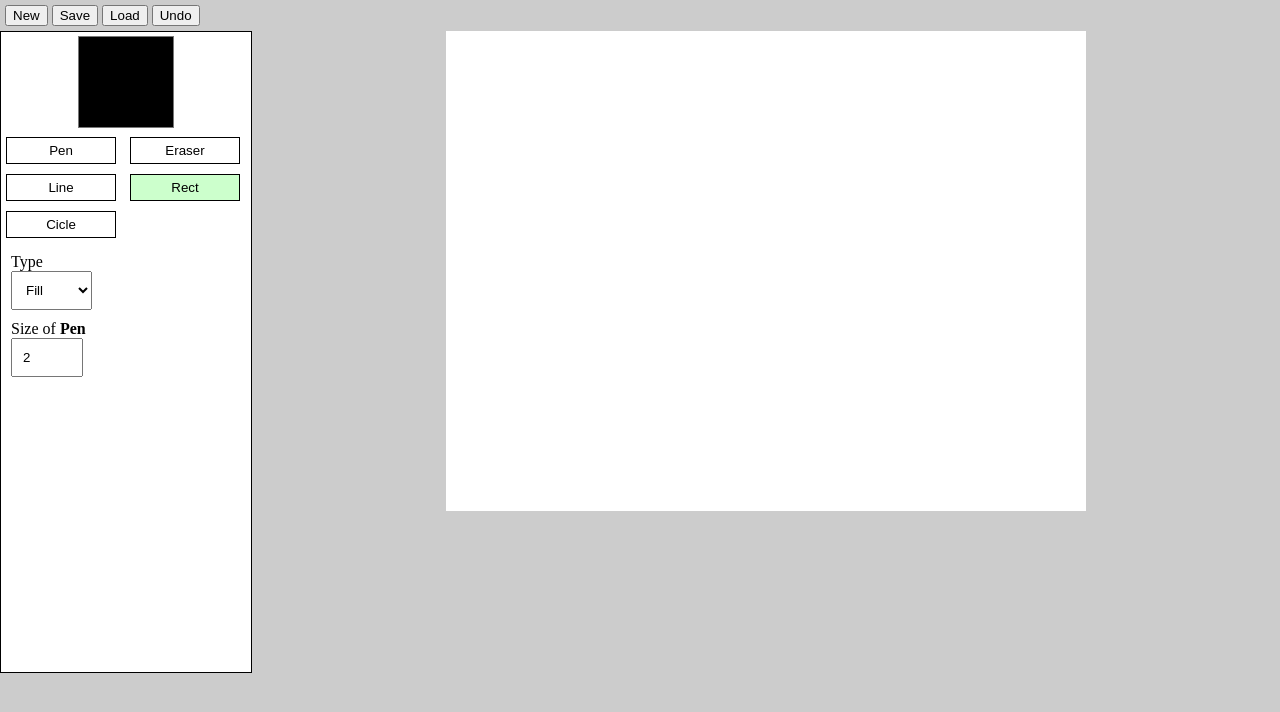
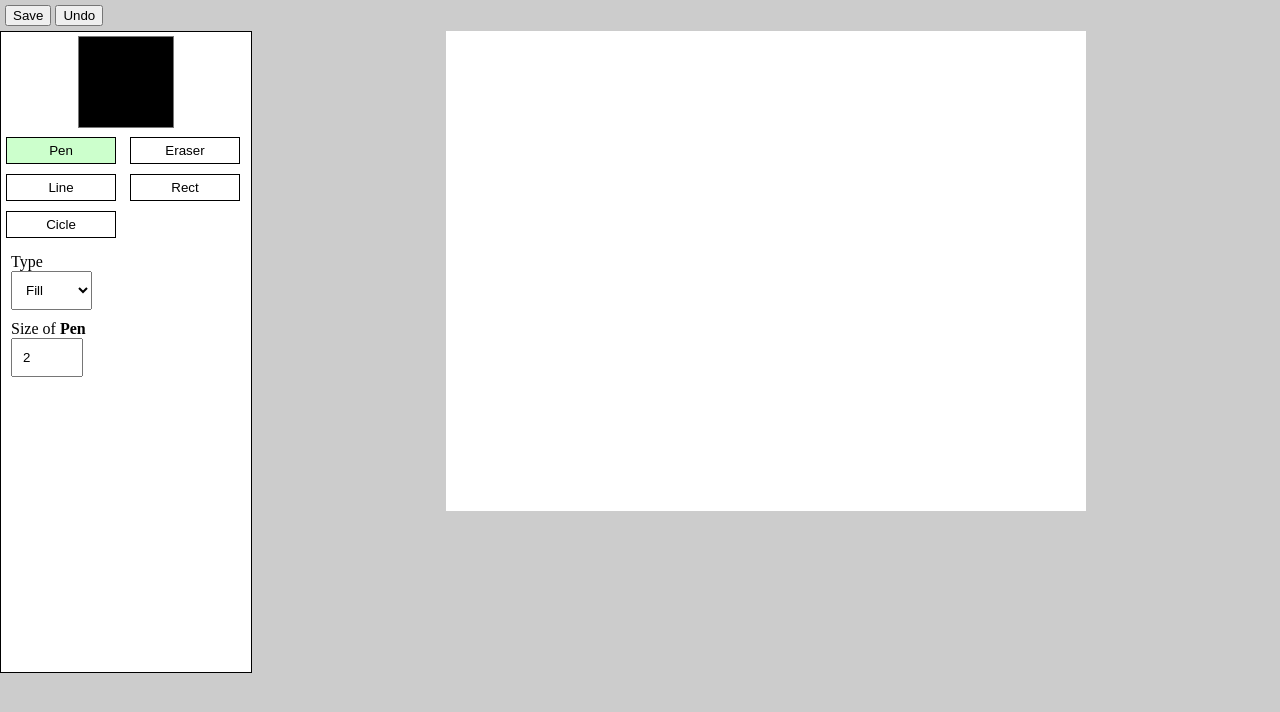
Before and after one commit to Asmodann/paint, a plain HTML site: page index.html in a window 1280 px wide. Drawn offline with Linux system fonts and the light colour scheme.

Commit message:
New & Load button hidden.

```diff
--- a/index.html
+++ b/index.html
@@ -6,17 +6,17 @@
 </head>
 <body>
   <div class="panel">
-    <button id="new">New</button>
+    <!-- <button id="new">New</button> -->
     <button id="save">Save</button>
-    <button id="load">Load</button>
+    <!-- <button id="load">Load</button> -->
     <button id="undo">Undo</button>
   </div>
   <div class="tools">
     <input type="color" id="color" class="color" />
-    <button data-name="pen" class="btn-shape">Pen</button>
+    <button data-name="pen" class="btn-shape selected">Pen</button>
     <button data-name="eraser" class="btn-shape">Eraser</button>
     <button data-name="line" class="btn-shape">Line</button>
-    <button data-name="rect" class="btn-shape selected">Rect</button>
+    <button data-name="rect" class="btn-shape">Rect</button>
     <button data-name="circle" class="btn-shape">Cicle</button>
 
     <div class="tool-content">
```
